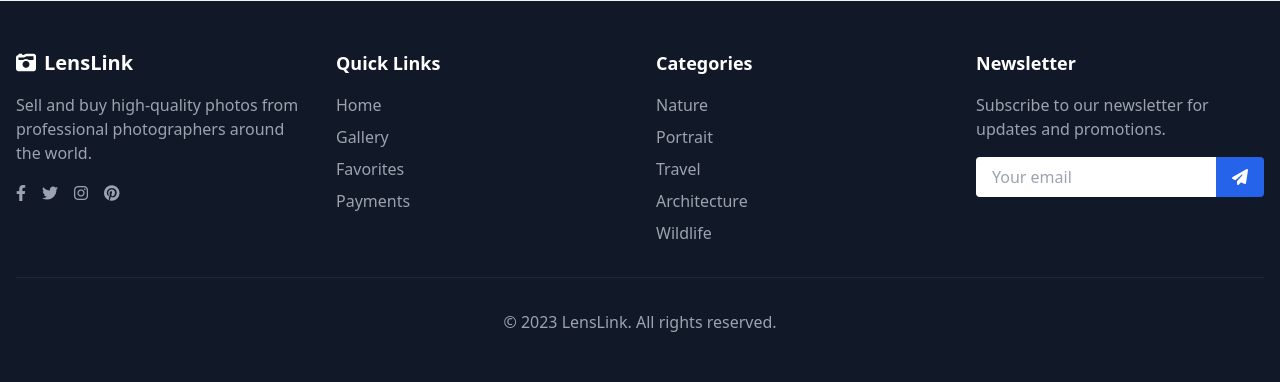
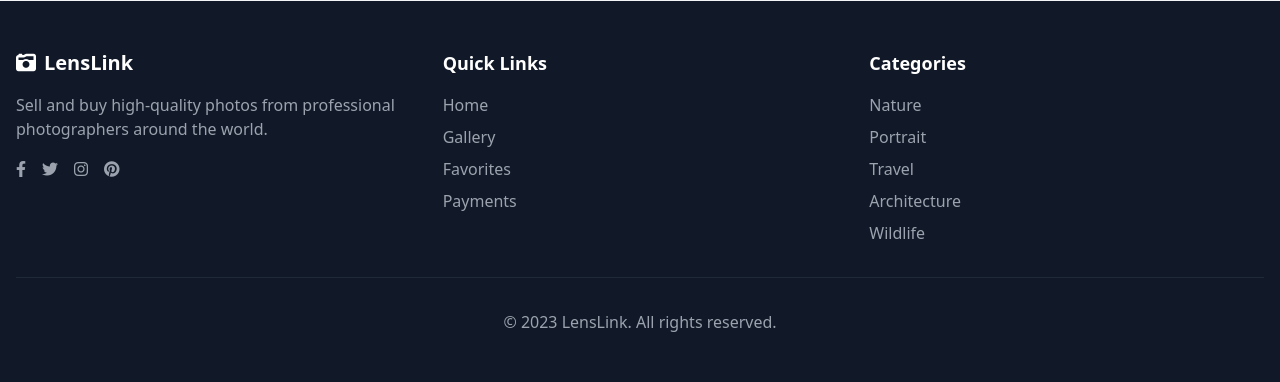
Before and after one commit to Ravindu-lasal/LensLink, a PHP site: page /index.php in a window 1280 px wide. Shown: the part 1245-1627 px from the top of the page. Run offline with PHP 8.4, Linux system fonts and the light colour scheme; data that the repository does not hold is empty; some libraries are stand-ins or nearby versions.

Commit message:
Refactor footer.php to simplify layout and improve structure by removing the newsletter section and adjusting grid columns

```diff
--- a/includes/footer.php
+++ b/includes/footer.php
@@ -1,6 +1,6 @@
 <footer class="bg-gray-900 text-white py-12">
     <div class="container mx-auto px-4">
-            <div class="grid grid-cols-1 md:grid-cols-4 gap-8">
+        <div class="grid grid-cols-1 md:grid-cols-3 gap-8">
             <div>
                 <h3 class="text-xl font-bold mb-4"><i class="fas fa-camera-retro mr-2"></i>LensLink</h3>
                 <p class="text-gray-400">Sell and buy high-quality photos from professional photographers around the world.</p>
@@ -30,16 +30,6 @@
                     <li><a href="#" class="text-gray-400 hover:text-white transition">Wildlife</a></li>
                 </ul>
             </div>
-                <div>
-                    <h3 class="text-lg font-semibold mb-4">Newsletter</h3>
-                    <p class="text-gray-400 mb-4">Subscribe to our newsletter for updates and promotions.</p>
-                    <div class="flex">
-                        <input type="email" placeholder="Your email" class="px-4 py-2 w-full rounded-l focus:outline-none text-gray-900">
-                        <button class="bg-blue-600 hover:bg-blue-700 px-4 py-2 rounded-r">
-                            <i class="fas fa-paper-plane"></i>
-                        </button>
-                    </div>
-                </div>
         </div>
         <div class="border-t border-gray-800 mt-8 pt-8 text-center text-gray-400">
             <p>&copy; 2023 LensLink. All rights reserved.</p>
```
Lines whose indentation alone changed are shown as unchanged.
